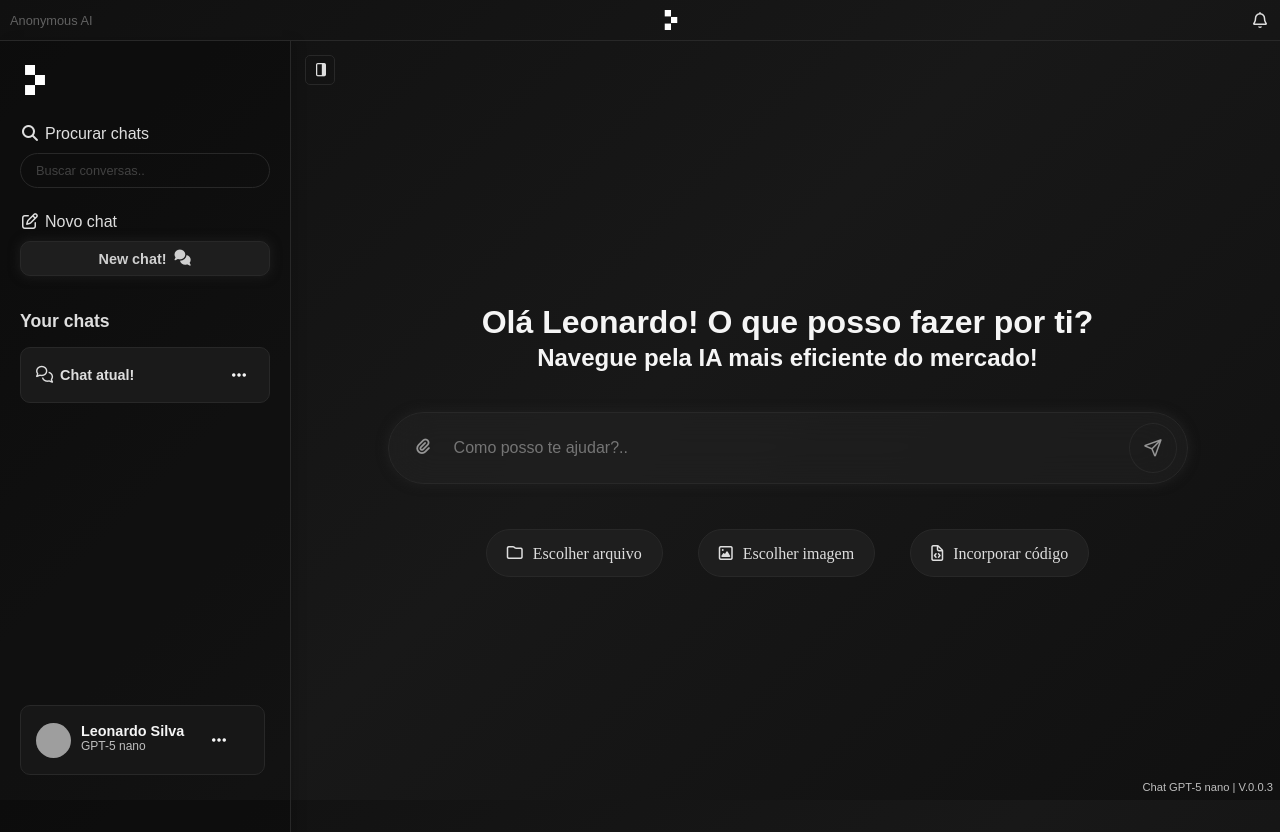
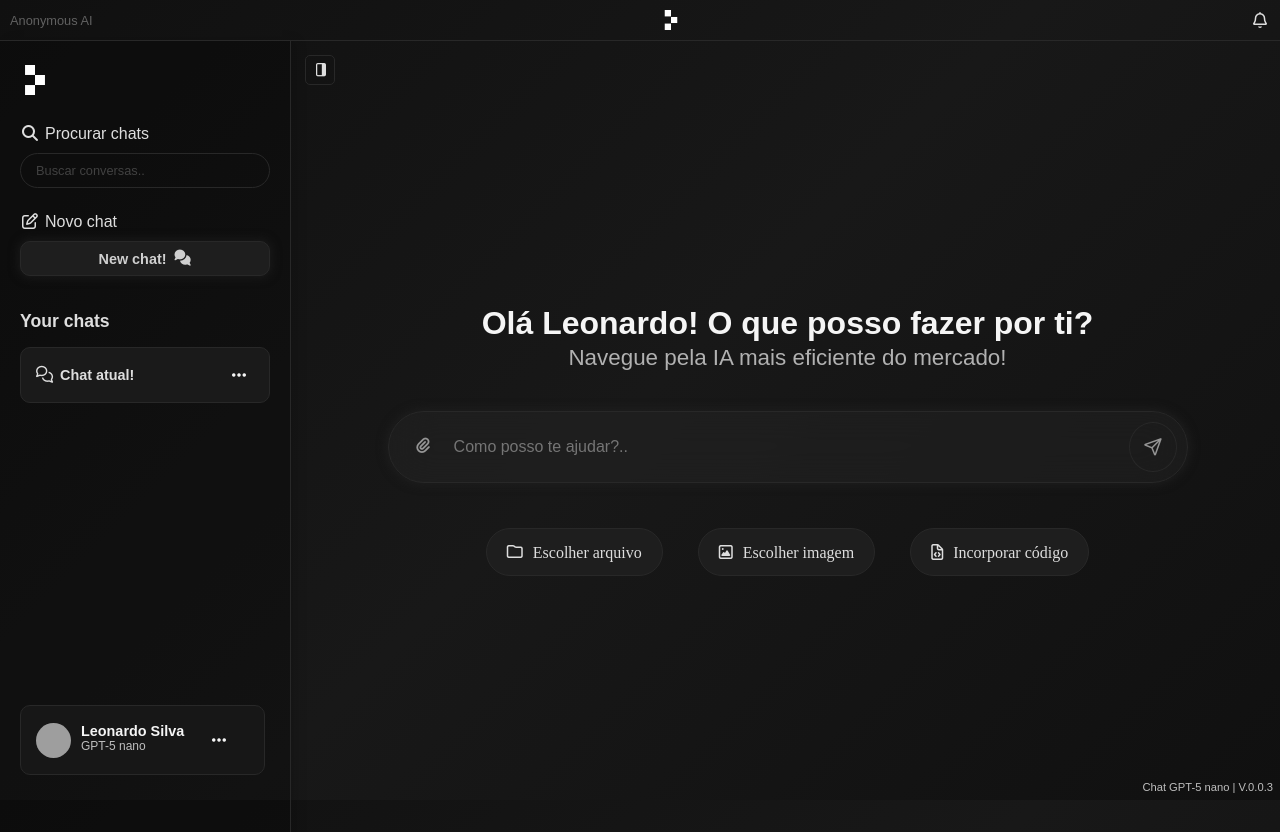
Before and after one commit to leoosilvp/Graham-AI, a React (Vite) app: page / in a window 1280 px wide. Shown: the top 832 px of the page. Built offline with nearby package versions, Linux system fonts and the light colour scheme; grey boxes are pictures that could not be loaded.

Commit message:
5 u- atualizando css dos cards do chat

```diff
--- a/src/css/chat.css
+++ b/src/css/chat.css
@@ -35,7 +35,7 @@
     font-size: 2rem;
 }
 
-.presentation span {
+.presentation h2 {
     display: flex;
     color: #b1b1b1;
     font-size: 1.4rem;
@@ -160,7 +160,7 @@
     gap: 10px;
 }
 
-.chat-box h2 {
+.chat-box span {
     display: flex;
     align-items: center;
     justify-content: center;
```
